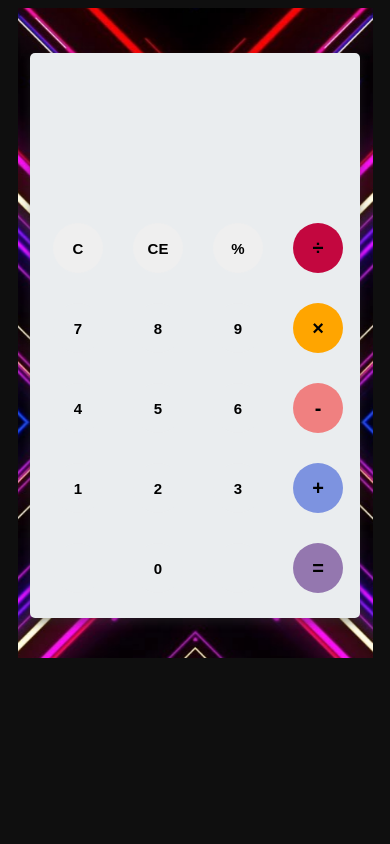
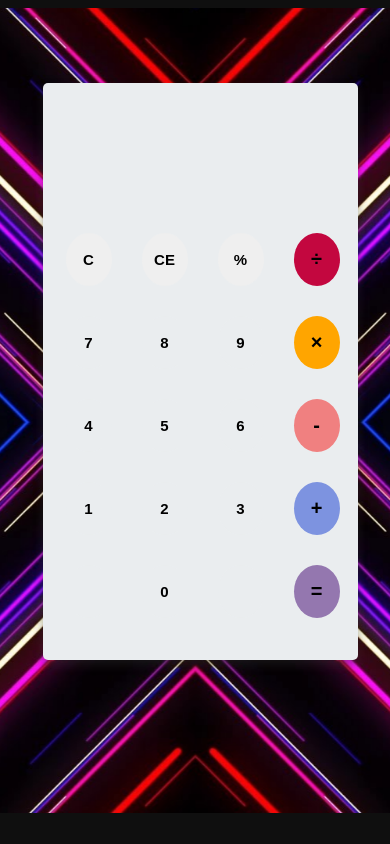
Before and after one commit to sabdadev/calculator, a plain HTML site: page index.html in a window 390 px wide. Drawn offline with nearby package versions, Linux system fonts and the light colour scheme.

Commit message:
Update responsive.css

```diff
--- a/responsive.css
+++ b/responsive.css
@@ -1,4 +1,4 @@
-@media(max-width: 640px) {
+@media(max-width: 370px) {
     body {
         padding: 0;
         padding-top: 8px;
@@ -17,14 +17,29 @@
     }
 
     #calculator {
-        width: 320px;
-        height: 550px;
+        width: 280px;
+        height: 555px;
         position: relative;
         align-items: center;
+        margin: 0 auto;
+        top: 17px;
+        border-radius: 5px;
+        box-shadow: 0 5px 10px rgba(48, 47, 47, 0.4);
+    }
 
-        margin: auto;
-        top: 20px;
+    .operator,
+    .number,
+    .empty {
+        width: 37px;
+        height: 50px;
+        margin: 15px;
+        float: left;
+        border-radius: 50%;
+        border-width: 0;
+        font-weight: bold;
+        font-size: 15px;
     }
+
 
     #calculator:hover {
         box-shadow: 0 0 5px #03e9f4,
@@ -35,7 +50,7 @@
     }
 }
 
-@media(max-width: 736px) {
+@media(max-width: 375px) {
     body {
         padding: 0;
         padding-top: 8px;
@@ -43,8 +58,8 @@
     }
 
     #container {
-        width: 390px;
-        height: 800px;
+        width: 365px;
+        height: 640px;
         margin: auto;
         padding-top: 15px;
         background-size: cover;
@@ -54,14 +69,29 @@
     }
 
     #calculator {
-        width: 330px;
-        height: 580px;
+        width: 280px;
+        height: 555px;
         position: relative;
         align-items: center;
+        margin: 0 auto;
+        top: 34px;
+        border-radius: 5px;
+        box-shadow: 0 5px 10px rgba(48, 47, 47, 0.4);
+    }
 
-        margin: auto;
-        top: 90px;
+    .operator,
+    .number,
+    .empty {
+        width: 37px;
+        height: 50px;
+        margin: 15px;
+        float: left;
+        border-radius: 50%;
+        border-width: 0;
+        font-weight: bold;
+        font-size: 15px;
     }
+
 
     #calculator:hover {
         box-shadow: 0 0 5px #03e9f4,
@@ -70,28 +100,9 @@
             0 0 25px #03e9f4;
         transition: 0.5s;
     }
-
-    #result {
-        height: 140px;
-    }
-
-    #history {
-        text-align: right;
-        height: 20px;
-        margin: 0 20px;
-        padding-top: 20px;
-
-    }
-
-    #output {
-        text-align: right;
-        height: 60px;
-        margin: 10px 20px;
-
-    }
 }
 
-@media(max-width: 667px) {
+@media(max-width: 420px) {
     body {
         padding: 0;
         padding-top: 8px;
@@ -99,8 +110,8 @@
     }
 
     #container {
-        width: 355px;
-        height: 635px;
+        width: 400px;
+        height: 790px;
         margin: auto;
         padding-top: 15px;
         background-size: cover;
@@ -110,14 +121,29 @@
     }
 
     #calculator {
-        width: 330px;
-        height: 565px;
+        width: 315px;
+        height: 577px;
         position: relative;
         align-items: center;
+        margin: auto;
+        top: 60px;
+        border-radius: 5px;
+        box-shadow: 0 5px 10px rgba(48, 47, 47, 0.4);
+    }
 
-        margin: auto;
-        top: 30px;
+    .operator,
+    .number,
+    .empty {
+        width: 46px;
+        height: 53px;
+        margin: 15px;
+        float: left;
+        border-radius: 50%;
+        border-width: 0;
+        font-weight: bold;
+        font-size: 15px;
     }
+
 
     #calculator:hover {
         box-shadow: 0 0 5px #03e9f4,
@@ -126,23 +152,4 @@
             0 0 25px #03e9f4;
         transition: 0.5s;
     }
-
-    #result {
-        height: 140px;
-    }
-
-    #history {
-        text-align: right;
-        height: 20px;
-        margin: 0 20px;
-        padding-top: 20px;
-
-    }
-
-    #output {
-        text-align: right;
-        height: 60px;
-        margin: 10px 20px;
-
-    }
 }
```
